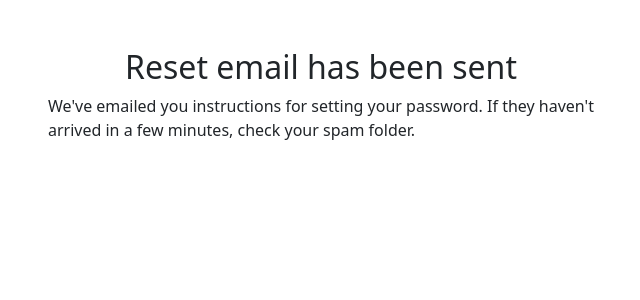
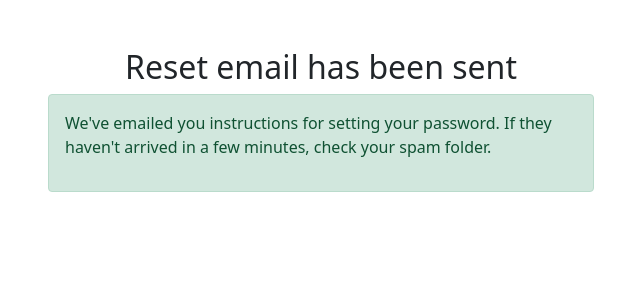
Before and after one commit to andols-dev/bugtracker, a Django app: page /accounts/password_reset/done/ in a window 1280 px wide. Shown: the top 300 px of the page, without its empty margins (319-959 px from the left). Run offline with Django 3.2, Linux system fonts and the light colour scheme.

Commit message:
add alert div

```diff
--- a/accounts/templates/accounts/password_reset_done.html
+++ b/accounts/templates/accounts/password_reset_done.html
@@ -5,8 +5,9 @@
   <h2 class="text-center">Reset email has been sent</h2>
   <div class="row">
     <div class="col-md-6 offset-md-3">
-
-      <p>We've emailed you instructions for setting your password. If they haven't arrived in a few minutes, check your spam folder.</p>
+      <div class="alert alert-success" role="alert">
+        <p>We've emailed you instructions for setting your password. If they haven't arrived in a few minutes, check your spam folder.</p>
+      </div>
     </div>
   </div>
 </div>
```
